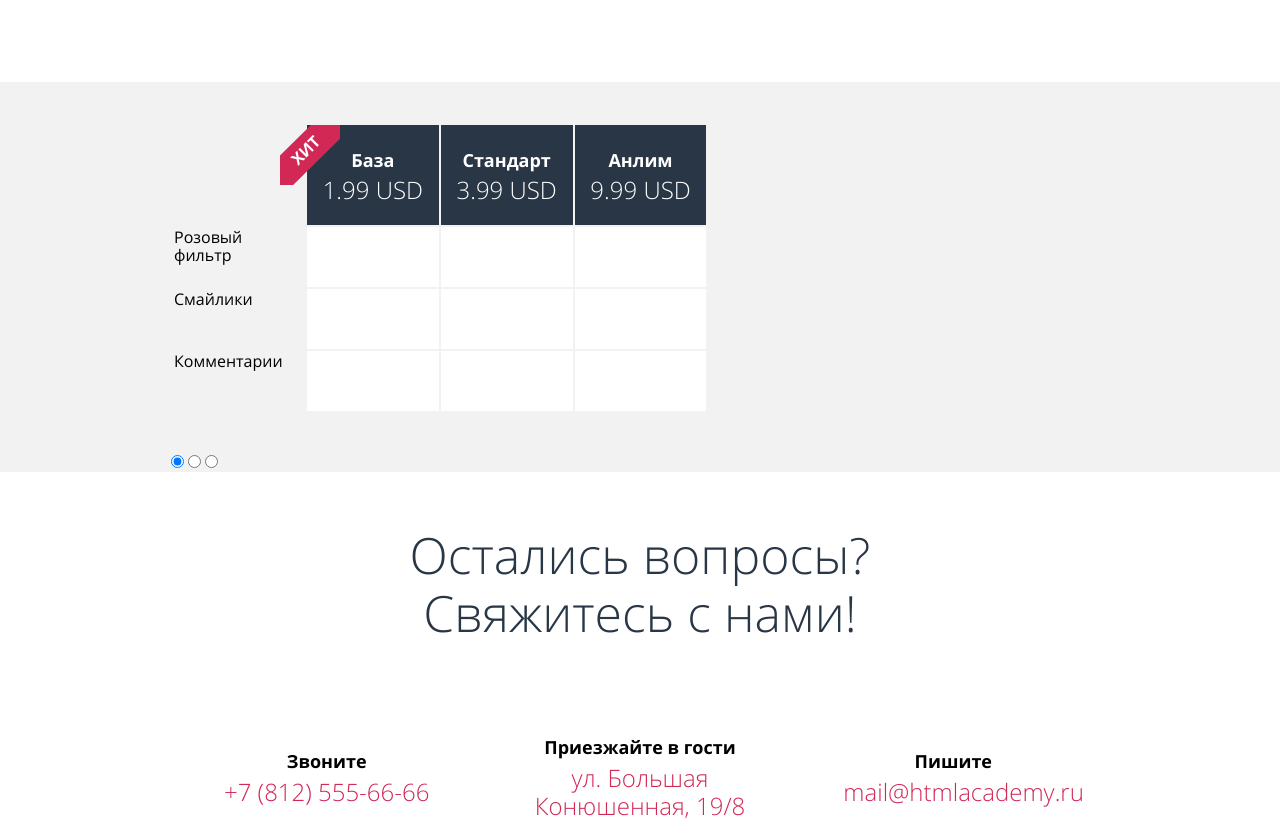
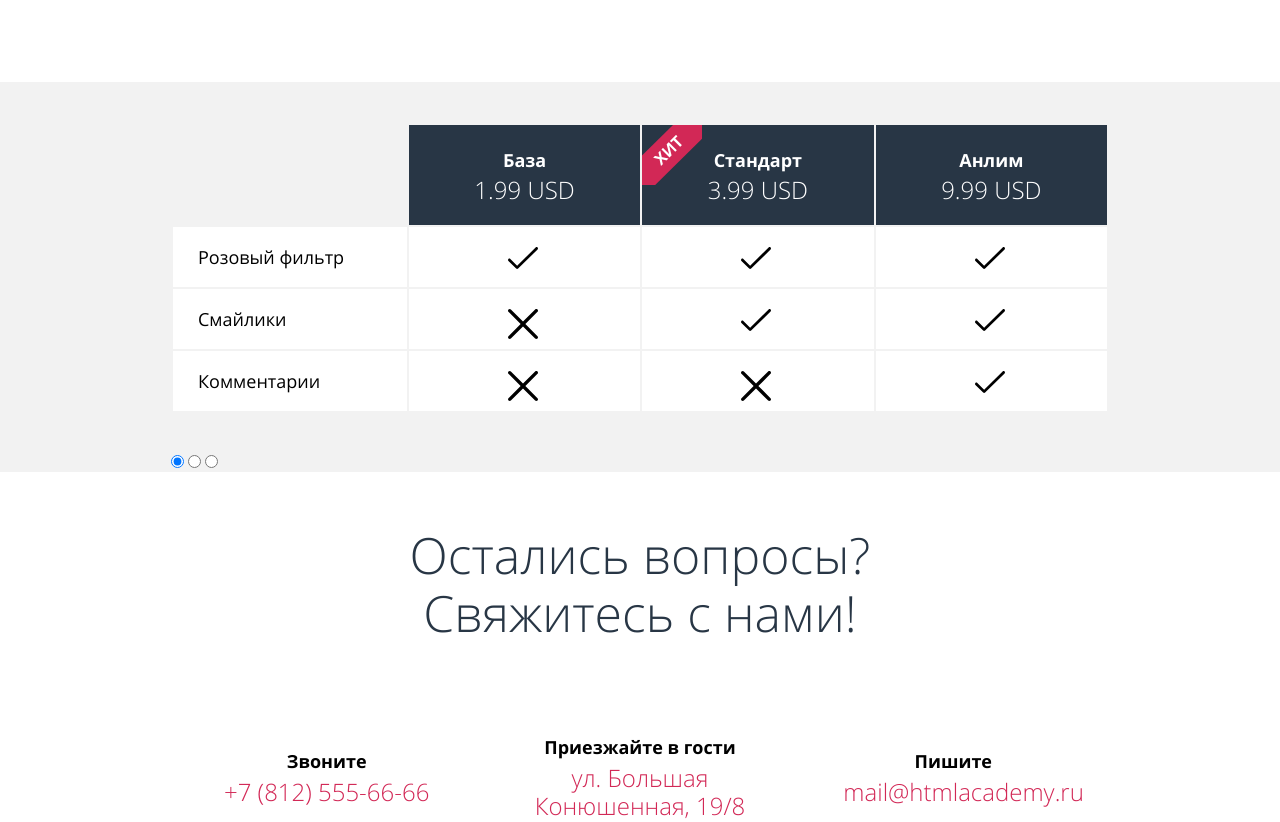
Before and after one commit to stallev/282177-pink, a plain HTML site: page index.html in a window 1280 px wide. Shown: the part 2520-3342 px from the top of the page. Drawn offline with nearby package versions, Linux system fonts and the light colour scheme; files that its build step writes are made by us from their sources.

Commit message:
corrected mistakes in table

```diff
--- a/sass/blocks/effect-research.scss
+++ b/sass/blocks/effect-research.scss
@@ -35,6 +35,9 @@
         font-weight: normal;
         color: $content-font-color;
       }
+      &-link{
+        color: $pink-color;
+      }
     }
   }
 }
@@ -42,9 +45,6 @@
   .effect-research{
     &__post{
       margin-left: 370px;
-      &-link{
-        color: $pink-color;
-      }
     }
   }
 }
--- a/sass/blocks/experience-slider.scss
+++ b/sass/blocks/experience-slider.scss
@@ -75,7 +75,7 @@
     }
     &__controls{
       top: 210px;
-      left: 270px;
+      left: 285px;
       width: 100px;
       height: 20px;
     }
--- a/sass/blocks/footer.scss
+++ b/sass/blocks/footer.scss
@@ -32,8 +32,14 @@
   .footer{
     flex-direction: row;
     justify-content: space-between;
+    padding-top: 30px;
     &--index-page{
       display: block;
     }
   }
 }
+@media (min-width: $desctop-width) {
+  .footer{
+    padding-top: 60px;
+  }
+}
--- a/sass/blocks/post.scss
+++ b/sass/blocks/post.scss
@@ -57,6 +57,8 @@
 }
 @media (min-width: $desctop-width) {
   .post{
-
+    & img{
+      height: 400px;
+    }
   }
 }
--- a/sass/blocks/price-table.scss
+++ b/sass/blocks/price-table.scss
@@ -12,7 +12,6 @@
   &__column-title{
     position: relative;
     width: 840px;
-    height: 100px;
     box-sizing: border-box;
     padding: 18px 0;
     background-color: #283645;
@@ -110,7 +109,37 @@
     transform: translateX(0);
     & td,
     & th{
-      width: 25%;
+      width: 153px;
+    }
+    & td{
+      height: 45px;
+      background-color: $body-color;
+      box-sizing: border-box;
+      font-size: $font-size-sm14;
+      line-height: $line-height-lg30;
+      padding: 7px 0 7px 15px;
+    }
+    &__column-titles{
+      height: 80px;
+    }
+    &__column-title{
+      padding: 0;
+      &--hit{
+        &::before{
+          right: 92px;
+        }
+        &::after{
+          right: 111px;
+        }
+      }
+    }
+    &__version-name{
+      font-size: $font-size-sm16;
+      line-height: $line-height-lg30;
+    }
+    &__version-price{
+      font-size: $font-size-md18;
+      line-height: $line-height-lg30;
     }
     &__column-title{
       &--hidden{
@@ -124,8 +153,8 @@
     &__feature-filtr,
     &__feature-smiley,
     &__feature-comments{
-      background-size: 30px auto;
-      background-position: 210px 15px;
+      background-size: 25px auto;
+      background-position: 54px 10px;
       &::before{
         display: none;
       }
@@ -136,5 +165,43 @@
   .price-table{
     width: 100%;
     transform: translateX(0);
+    & td,
+    & th{
+      width: 234px;
+    }
+    & td{
+      height: 60px;
+      font-size: $font-size-md18;
+      line-height: $line-height-lg30;
+      padding: 15px 0 15px 25px;
+    }
+    &__column-titles{
+      height: 100px;
+    }
+    &__column-title{
+      padding: 0;
+      &--hit{
+        &::before{
+          right: 172px;
+        }
+        &::after{
+          right: 189px;
+        }
+      }
+    }
+    &__version-name{
+      font-size: $font-size-md18;
+      line-height: $line-height-lg30;
+    }
+    &__version-price{
+      font-size: $font-size-md24;
+      line-height: $line-height-lg30;
+    }
+    &__feature-filtr,
+    &__feature-smiley,
+    &__feature-comments{
+      background-size: 30px auto;
+      background-position: 99px 20px;
+    }
   }
 }
--- a/sass/variables.scss
+++ b/sass/variables.scss
@@ -16,6 +16,7 @@ $pink-color: #d22856;
 $grey-border-control-color: #dddfe0;
 $white-font-color: #fff;
 $font-size-sm14: 14px;
+$font-size-sm16: 16px;
 $font-size-md18: 18px;
 $font-size-md24: 24px;
 $font-size-lg30: 30px;
```
